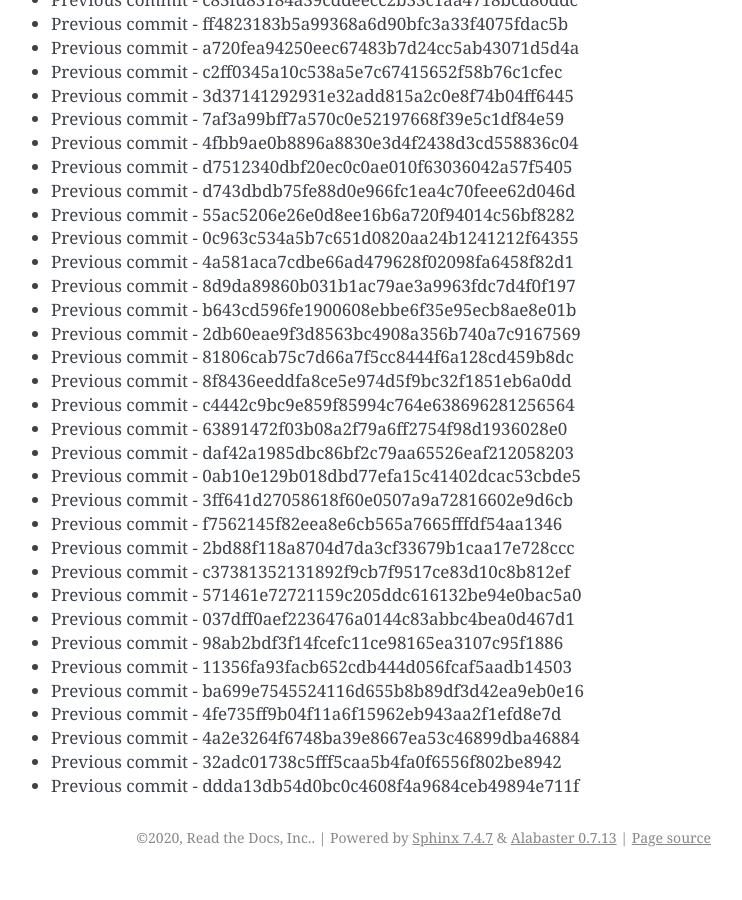
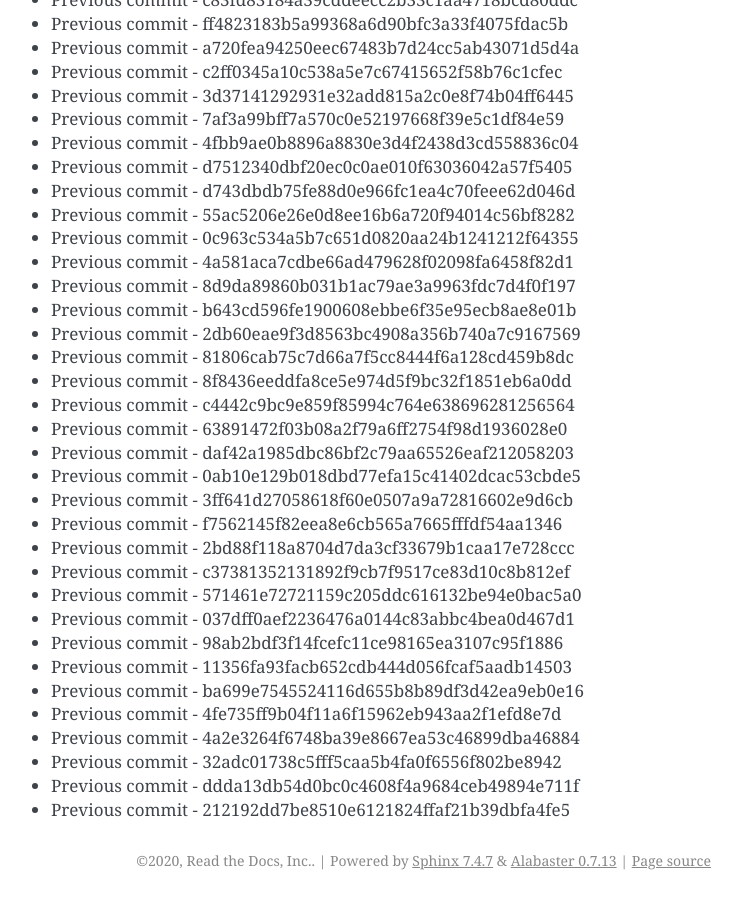
Before and after one commit to readthedocs/rtd-git-stresstest, a Sphinx documentation site: the page built from docs/updates.rst, in a window 1280 px wide and 900 px high, scrolled down 63574 px. Shown: the whole window, without its empty margins (399-1141 px from the left). Built offline with Sphinx 7.4.7, drawn with Linux system fonts in a browser that asks for light colours; before the commit the page ends 64451 px from its top, so only the background shows below that.

Commit message:
Generating commit from previous: 212192dd7be8510e6121824ffaf21b39dbfa4fe5

```diff
--- a/docs/updates.rst
+++ b/docs/updates.rst
@@ -2703,3 +2703,4 @@ It can be tested for any performance characteristics.
 * Previous commit - 4a2e3264f6748ba39e8667ea53c46899dba46884
 * Previous commit - 32adc01738c5fff5caa5b4fa0f6556f802be8942
 * Previous commit - ddda13db54d0bc0c4608f4a9684ceb49894e711f
+* Previous commit - 212192dd7be8510e6121824ffaf21b39dbfa4fe5
```
